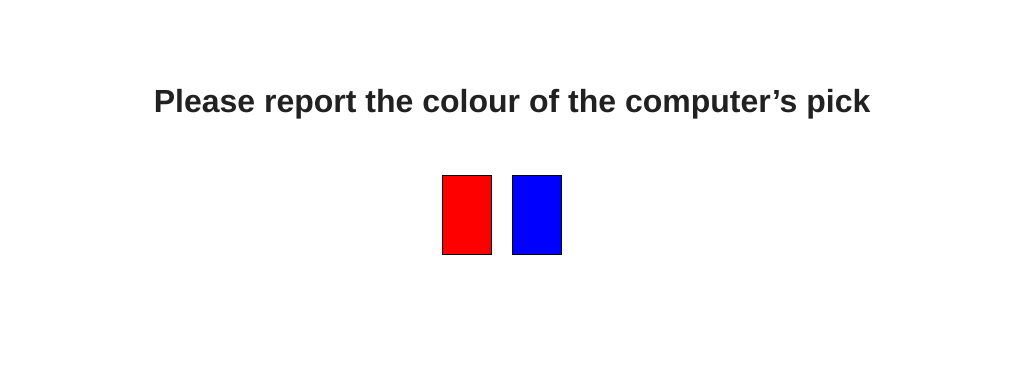
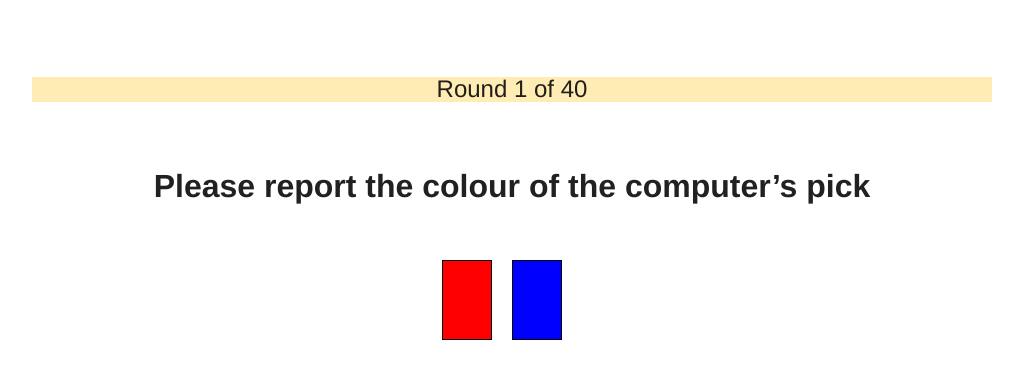
Before and after one commit to ucbtszh/cards-game, a Vue app: page /task in a window 1280 px wide. Shown: the top 378 px of the page, without its empty margins (128-1151 px from the left). Built offline with nearby package versions, Linux system fonts and the light colour scheme.

Commit message:
removed overlays, added progress bar to main task

```diff
--- a/src/components/ComprehensionCheck.vue
+++ b/src/components/ComprehensionCheck.vue
@@ -89,7 +89,7 @@
                 </div>
                 <div id="c4" v-show="showC4">
         Well done!<br><br>
-        Next, you will play three practice trials.<br>
+        Next, you will play three <b>practice trials</b>.<br>
         After these, the actual game will start. <br><br>
         <v-btn color="primary" elevation="3" @click=" saveAttempts(); $router.push('testtrials');">Continue</v-btn>
                 </div>
--- a/src/views/Task.vue
+++ b/src/views/Task.vue
@@ -1,5 +1,12 @@
 <template>
   <div id="task">
+     <v-progress-linear
+      :value="trialIndex"
+      color="amber"
+      height="25px"
+      style="margin-top:0; margin-bottom:50px; display:inline-block;"
+    >Round {{ trialIndex+1 }} of {{ trials.length }}</v-progress-linear>
+
     <div id="taskloop" v-for="(trial, index) in trials" :key="index">
       <div v-show="index === trialIndex">
         <div id="cards" v-show="showCards">
@@ -48,11 +55,6 @@
         ><b>Continue</b></v-btn
       >
     </div>
-    <v-overlay :opacity="1" :value="overlay">
-      <v-progress-circular indeterminate size="64">
-        Loading...
-      </v-progress-circular>
-    </v-overlay>
   </div>
 </template>
 
@@ -80,7 +82,6 @@ export default {
       showCards: true,
       showReport: false,
       start: 0,
-      overlay: true,
       randomPick: [],
       randomPickColour: [],
       reportColour: [],
@@ -106,7 +107,6 @@ export default {
       if (this.points <= 0) {return 0}
       return (0.05 * this.points).toFixed(2)
     },
-
   },
   methods: {
     toReport: function() {
@@ -172,9 +172,6 @@ export default {
       writeResponseData(this.$uuid, 'main_responses', responses)
     },
   },
-  mounted() {
-    this.overlay = false;
-  }
 };
 </script>
 
--- a/src/views/Trials.vue
+++ b/src/views/Trials.vue
@@ -7,9 +7,9 @@
             :index="index"
             :n_red="trial.n_red"
             :trial="true"
-            :timeTilPick=3000
+            :timeTilPick="3000"
             :report_duration="duration"
-            :durationx=2
+            :durationx="2"
             @card_pick="savePick"
             @card_pick_colour="savePickColour"
             @done="toReport"
@@ -19,7 +19,7 @@
           <Report
             :index="index"
             :outcome="trial.outcome"
-            :timeTilOutcome=2000
+            :timeTilOutcome="2000"
             @report="saveResponse"
             @rt_report="saveRTreport"
             @honesty_rating="saveHonestyRating"
@@ -34,17 +34,21 @@
     </div>
     <div v-show="this.trialIndex === trials.length" style="text-align:left;">
       These were the test trials. <br /><br />
-      Click "Start" below to start the actual game.<br><br>
-      <b>From now on, any points you obtain will count toward your bonus payment.</b><br /><br /><br />
-      <v-btn color="primary" elevation="3" @click="saveAll(); $router.push('task')"
+      Click "Start" below to start the actual game.<br /><br />
+      <b
+        >From now on, any points you obtain will count toward your bonus
+        payment.</b
+      ><br /><br /><br />
+      <v-btn
+        color="primary"
+        elevation="3"
+        @click="
+          saveAll();
+          $router.push('task')
+        "
         ><b>Start</b></v-btn
       >
     </div>
-    <v-overlay :opacity="1" :value="overlay">
-      <v-progress-circular indeterminate size="64">
-        Loading...
-      </v-progress-circular>
-    </v-overlay>
   </div>
 </template>
 
@@ -52,7 +56,7 @@
 import Cards from "@/components/Cards.vue";
 import Report from "@/components/Report.vue";
 
-import { writeResponseData } from "../firebaseConfig"
+import { writeResponseData } from "../firebaseConfig";
 
 export default {
   components: {
@@ -84,7 +88,7 @@ export default {
       showCards: true,
       showReport: false,
       start: 0,
-      overlay: true,
+      overlay: false,
       randomPick: [],
       randomPickColour: [],
       reportColour: [],
@@ -103,39 +107,39 @@ export default {
       this.start = Date.now();
     },
     savePick: function(v) {
-      this.randomPick.push(v)
+      this.randomPick.push(v);
       // console.log("random card pick:", this.randomPick.slice(0,trials.length))
     },
     savePickColour: function(v) {
-      this.randomPickColour.push(v)
+      this.randomPickColour.push(v);
       // console.log("random pick colour:", this.randomPickColour.slice(0,trials.length))
     },
     saveResponse: function(v) {
-      this.reportColour.push(v)
+      this.reportColour.push(v);
       // console.log("reported colour", this.reportColour)
     },
     saveRTreport: function(v) {
-      this.RTreport.push(v)
+      this.RTreport.push(v);
       // console.log("PARENT - RT report", this.RThonesty)
     },
     saveHonestyRating: function(v) {
-      this.honestyRating.push(v)
+      this.honestyRating.push(v);
       // console.log("PARENT - honesty rating", this.honestyRating)
     },
     saveRThonesty: function(v) {
-      this.RThonesty.push(v)
+      this.RThonesty.push(v);
       // console.log("PARENT - RT honesty", this.RThonesty)
     },
     saveCatchRating: function(v) {
-      this.catchRating.push(v)
+      this.catchRating.push(v);
       // console.log("PARENT - catch rating", this.catchRating)
     },
     saveRTcatch: function(v) {
-      this.RTcatch.push(v)
+      this.RTcatch.push(v);
       // console.log("PARENT - RT catch", this.RTcatch)
     },
     saveResult: function(v) {
-      this.results.push(v)
+      this.results.push(v);
     },
     next: function() {
       this.duration = Date.now() - this.start;
@@ -155,13 +159,10 @@ export default {
         catchRating: this.catchRating,
         RTcatch: this.RTcatch,
         results: this.results,
-      }
-      writeResponseData(this.$uuid, 'trial_responses', responses)
+      };
+      writeResponseData(this.$uuid, "trial_responses", responses);
     },
-  },
-  mounted() {
-    this.overlay = false;
-  },
+  }
 };
 </script>
 
```
